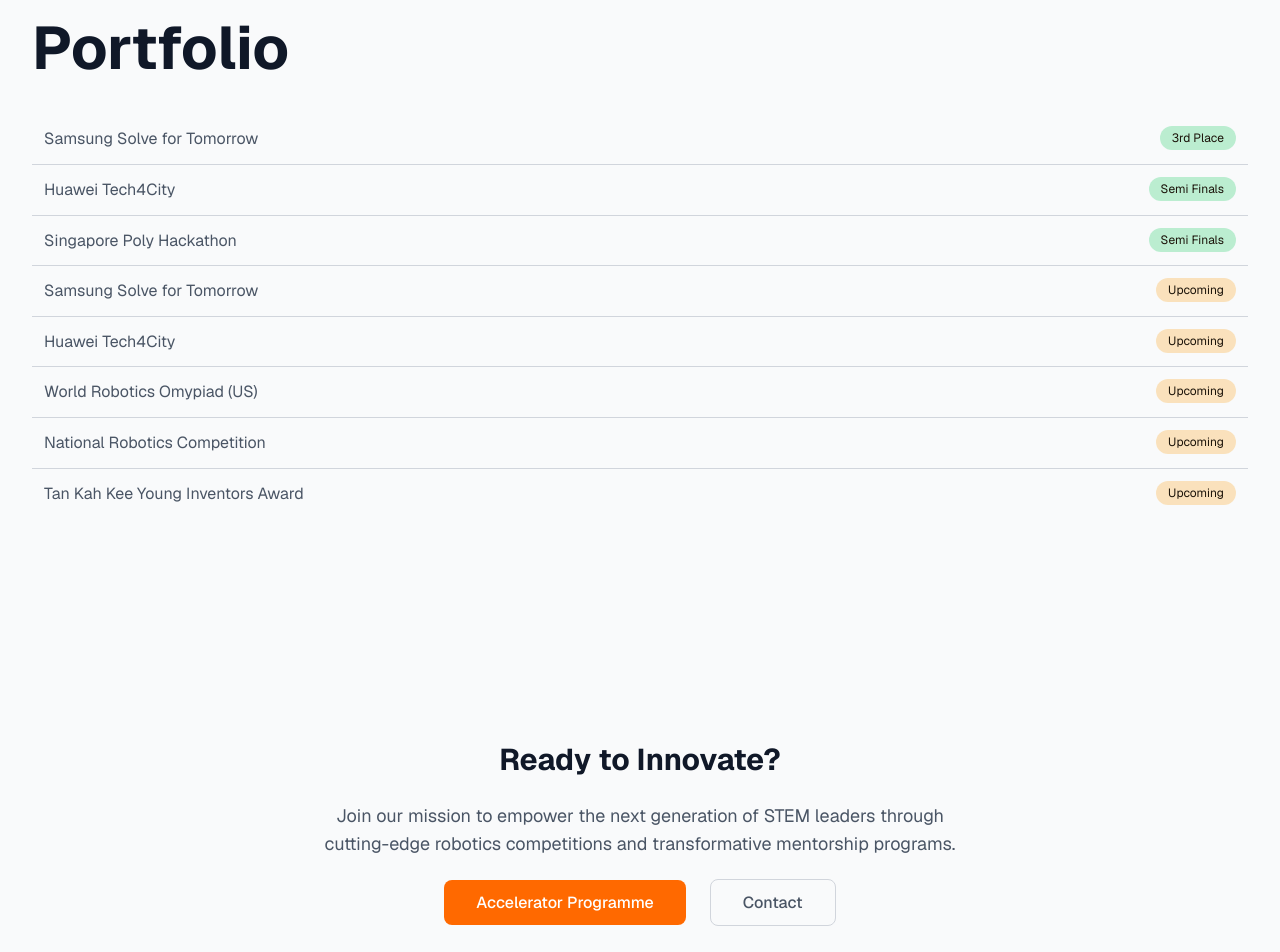
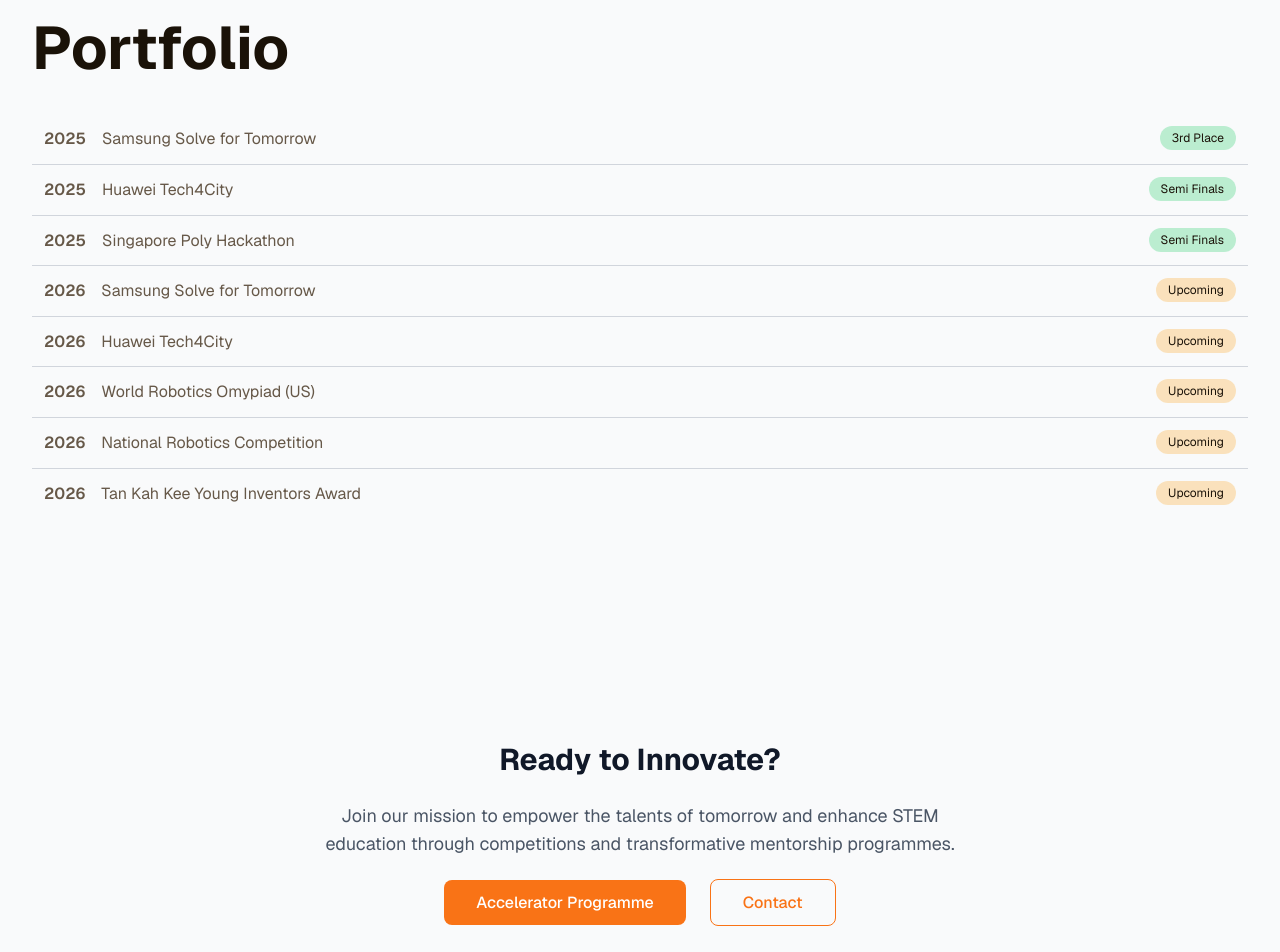
Before and after one commit to vensah-dev/carbide-robotics, a Next.js app: page / in a window 1280 px wide. Shown: the part 1760-2712 px from the top of the page. Built offline with nearby package versions, Linux system fonts and the light colour scheme.

Commit message:
changed buttons at CTA of about page

```diff
--- a/app/page.tsx
+++ b/app/page.tsx
@@ -5,6 +5,8 @@
 import { Portfolio } from "@/components/portfolio";
 import { Footer } from "@/components/footer";
 import { Hero } from "@/components/hero";
+import { PrimaryButton } from "@/components/primary-button";
+import { SecondaryButton } from "@/components/secondary-button";
 
 import Link from "next/link";
 
@@ -30,19 +32,15 @@
           <h2 className="text-3xl font-bold text-gray-900 mb-6">Ready to Innovate?</h2>
 
           <p className="text-lg text-gray-600 mb-8 max-w-2xl mx-auto">
-            Join our mission to empower the next generation of STEM leaders through
-            cutting-edge robotics competitions and transformative mentorship programs.
+            Join our mission to empower the talents of tomorrow and enhance STEM education through
+            competitions and transformative mentorship programmes.
           </p>
 
           <div className="space-y-4 md:space-y-0 md:space-x-6">
-            <Link className="bg-orange-500 text-white px-8 py-3 rounded-lg font-medium hover:bg-orange-600 transition-colors" href={"/accelerator"}>
-              Accelerator Programme
-            </Link>
+            <PrimaryButton text={"Accelerator Programme"} />
+            <SecondaryButton text={"Contact"} />
+          </div>
 
-            <Link className="border border-gray-300 text-gray-600 px-8 py-3 rounded-lg font-medium hover:bg-gray-100 transition-colors" href={"/contact"}>
-              Contact
-            </Link>
-          </div>
         </section>
 
       </div>
--- a/components/card.tsx
+++ b/components/card.tsx
@@ -1,20 +1,18 @@
 "use client";
 
-interface CardProps {
+export function Card({
+  icon,
+  title,
+  description,
+  colorClass,
+  BGz = 1
+}: {
   icon: string;
   title: string;
   description: string;
   colorClass: string;
   BGz?: number;
-}
-
-export default function Card({
-  icon,
-  title,
-  description,
-  colorClass,
-  BGz = 1,
-}: CardProps) {
+}) {
   return (
     <div className={`${BGz === 1 ? "bg-background-primary" : BGz === 2 ? "bg-background-secondary" : "bg-background-tertiary"} border border-border-color/75 rounded-xl p-8`}>
       <div className={`${colorClass} w-min rounded-2xl mb-4`}>
--- a/components/hero.tsx
+++ b/components/hero.tsx
@@ -1,29 +1,28 @@
 "use client";
 
 import Link from "next/link";
+import { PrimaryButton } from "./primary-button";
+import { SecondaryButton } from "./secondary-button";
 
 export function Hero() {
 
   return (
       <section className="flex items-center px-8 text-left h-[calc(100vh-81px)]">
         <div className="max-w-6xl ">
+
           <h1 className="text-5xl md:text-8xl font-bold text-[var(--font-primary)] mb-3 leading-[1.15]">
             Engineered by students,  for students.
           </h1>
+
           <p className="md:max-w-2xl w-full text-sm md:text-xl text-[var(--font-secondary)] mb-8 leading-relaxed w-[70%]">
             Carbide Labs is a student-led R&D organisation, a community of passionate innovators and a mentorship platform to nurture talents.
           </p>
+
           <div className="flex flex gap-4 justify-start">
+            <PrimaryButton text={"Accelerator Programme"} />
+            <SecondaryButton text={"Contact"} />
+          </div>
 
-            <Link className="bg-[var(--accent-primary)] text-white px-8 py-3 rounded-lg font-medium text-sm md:text-base hover:bg-[var(--accent-secondary)] transition-colors" href={"/accelerator"}>
-              Accelerator Programme
-            </Link>
-
-            <Link className="border border-[var(--border-color)] text-[var(--font-secondary)] px-8 py-3 rounded-lg font-medium text-sm md:text-base hover:bg-[var(--background-secondary)] transition-colors" href={"/contact"}>
-              Contact
-            </Link>
-
-          </div>
         </div>
       </section>
   );
--- a/components/mission.tsx
+++ b/components/mission.tsx
@@ -1,6 +1,6 @@
 "use client";
 
-import Card from "@/components/card";
+import { Card } from "@/components/card";
 
 export function Mission() {
 
--- a/components/portfolio.tsx
+++ b/components/portfolio.tsx
@@ -50,12 +50,16 @@
 
   return (
     <section className="px-8 py-16">
-      <h3 className="text-6xl font-bold text-gray-900 mb-12">Portfolio</h3>
+      <h3 className="text-6xl font-bold text-font-primary mb-12">Portfolio</h3>
 
       <div className="grid grid-cols-1 gap-3 pb-4">
         {achievements.map((competition, index) => (
           <div key={index} className="flex justify-between gap-3 pb-3 px-3 border-b border-gray-300 last:border-0 w-full">
-            <span className="text-gray-600 text-md">{competition.name}</span>
+
+            <span className="flex gap-4">
+              <span className="text-font-secondary text-md font-semibold">{competition.year}</span>
+              <span className="text-font-secondary text-md">{competition.name}</span>
+            </span>
 
             <div className={` py-1 px-3 max-h-min text-xs ${competition.staus === "Upcoming" ? "bg-amber-500/25" : "bg-green-500/25"} rounded-full`}>{competition.staus}</div>
           </div>
--- /dev/null
+++ b/components/primary-button.tsx
@@ -0,0 +1,15 @@
+"use client";
+
+import Link from "next/link";
+
+export function PrimaryButton({
+  text,
+}: {
+  text: string;
+}) {
+  return (
+    <Link className="bg-accent-primary text-white px-8 py-3 rounded-lg font-medium text-sm md:text-base hover:bg-accent-secondary transition-colors" href={"/accelerator"}>
+      {text}
+    </Link>
+  );
+}
--- /dev/null
+++ b/components/secondary-button.tsx
@@ -0,0 +1,15 @@
+"use client";
+
+import Link from "next/link";
+
+export function SecondaryButton({
+  text,
+}: {
+  text: string;
+}) {
+  return (
+    <Link className="border border-accent-primary text-accent-primary px-8 py-3 rounded-lg font-medium text-sm md:text-base hover:bg-accent-primary/10 transition-colors" href={"/contact"}>
+      {text}
+    </Link>
+  );
+}
```
